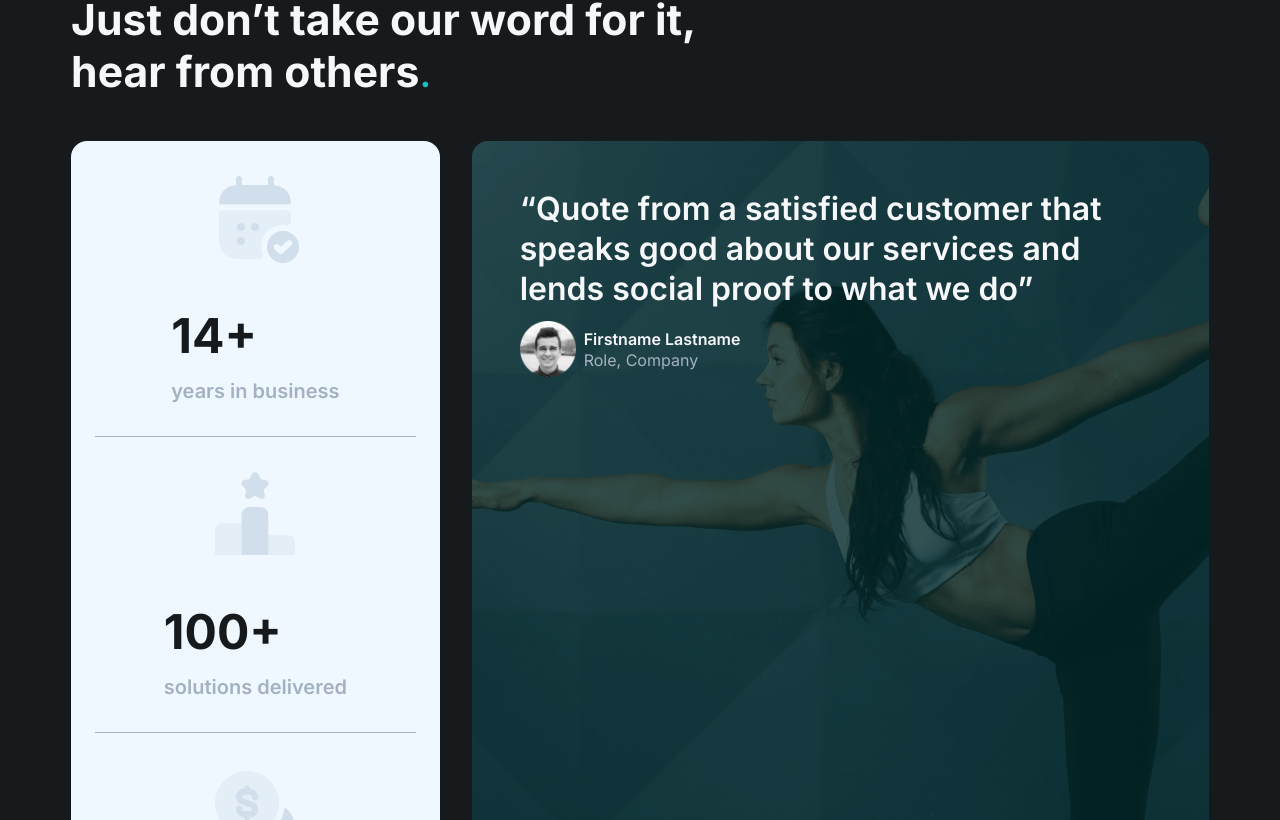
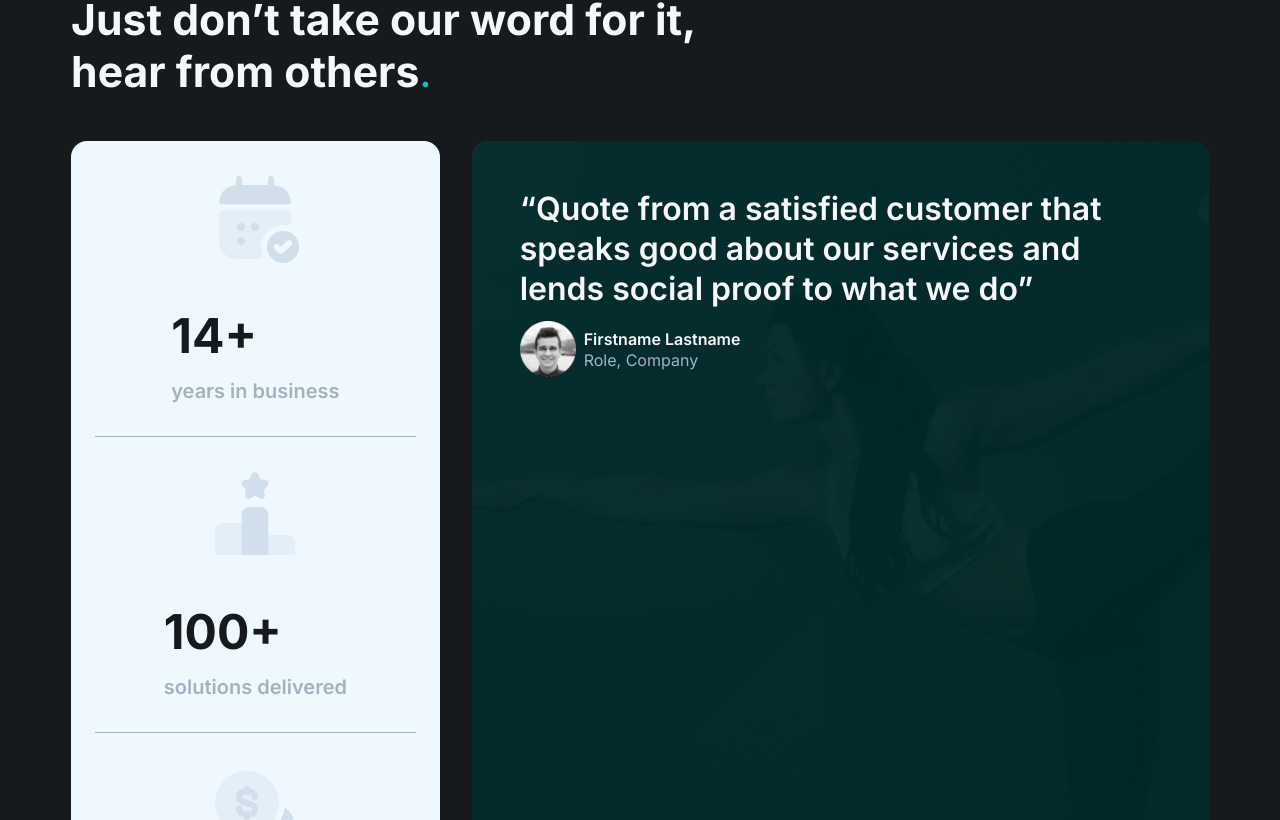
Before and after one commit to pdev6373/stackbuld, a Next.js app: page / in a window 1280 px wide. Shown: the part 5360-6180 px from the top of the page. Built offline with nearby package versions, Linux system fonts and the light colour scheme.

Commit message:
initial commit

```diff
--- a/components/quotes/Quotes.module.css
+++ b/components/quotes/Quotes.module.css
@@ -67,6 +67,13 @@
   flex-direction: column;
   justify-content: space-between;
   gap: 120px;
+  position: relative;
+}
+
+.displayOverlay {
+  position: absolute;
+  inset: 0;
+  background: #002828cc;
 }
 
 .quoteTitle {
@@ -80,6 +87,12 @@
   display: flex;
   flex-direction: column;
   gap: 12px;
+}
+
+.quotesHeader,
+.quotesBottom {
+  position: relative;
+  z-index: 1;
 }
 
 .quotesBottom {
--- a/components/quotes/Quotes.tsx
+++ b/components/quotes/Quotes.tsx
@@ -52,6 +52,7 @@ export default function Quotes() {
         </div>
 
         <div className={styles.quotesDisplay}>
+          <div className={styles.displayOverlay}></div>
           <div className={styles.quotesHeader}>
             <p className={styles.quoteTitle}>
               “Quote from a satisfied customer that speaks good about our
```
